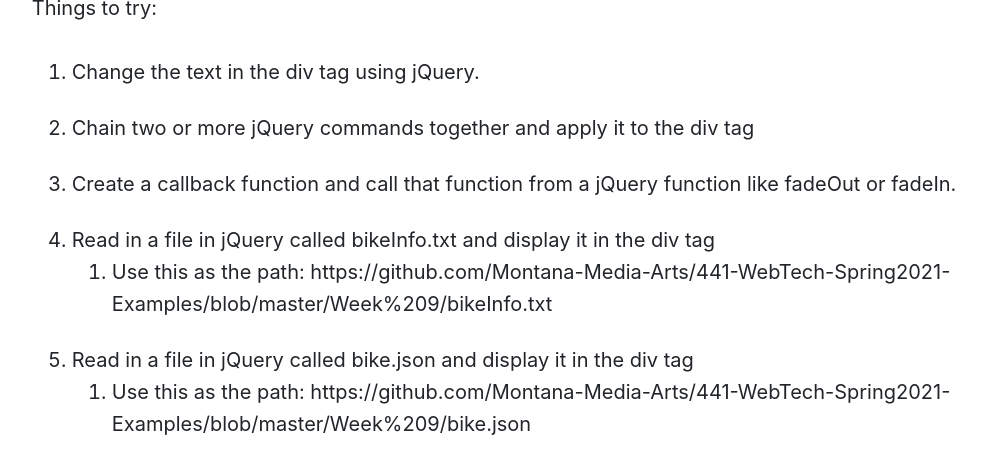
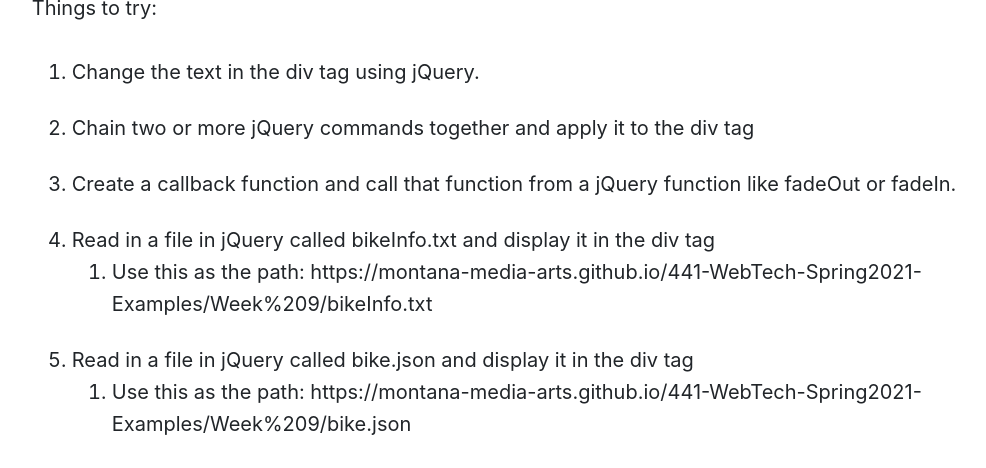
Before and after one commit to Montana-Media-Arts/441-web-tech-Spring2021-course, a Jekyll site: the page built from modules/week-9/_posts/2002-01-02-handson.md, in a window 1280 px wide and 900 px high, scrolled down 1194 px, cut to the strip 0-468 px from the top of the window. Shown: the whole strip, without its empty margins (132-1118 px from the left). Built offline with Jekyll 4.4.1, drawn with Linux system fonts in a browser that asks for light colours; nearby versions of some CDN libraries; a script that is not in the unit is left out; comment, search, counter and statistics services are not loaded; part of the change alters nothing that is shown.

Commit message:
Update 2002-01-02-handson.md

```diff
--- a/modules/week-9/_posts/2002-01-02-handson.md
+++ b/modules/week-9/_posts/2002-01-02-handson.md
@@ -23,9 +23,9 @@ Things to try:
 2. Chain two or more jQuery commands together and apply it to the div tag
 3. Create a callback function and call that function from a jQuery function like fadeOut or fadeIn.
 4. Read in a file in jQuery called bikeInfo.txt and display it in the div tag
-   1. Use this as the path: https://github.com/Montana-Media-Arts/441-WebTech-Spring2021-Examples/blob/master/Week%209/bikeInfo.txt
+   1. Use this as the path: https://montana-media-arts.github.io/441-WebTech-Spring2021-Examples/Week%209/bikeInfo.txt
 5. Read in a file in jQuery called bike.json and display it in the div tag
-   1. Use this as the path: https://github.com/Montana-Media-Arts/441-WebTech-Spring2021-Examples/blob/master/Week%209/bike.json
+   1. Use this as the path: https://montana-media-arts.github.io/441-WebTech-Spring2021-Examples/Week%209/bike.json
 
 
 <div class="embed-responsive embed-responsive-16by9"><iframe class="embed-responsive-item" src="https://www.youtube.com/embed/gGr5KaucfTE" frameborder="0" allowfullscreen></iframe></div>
```
